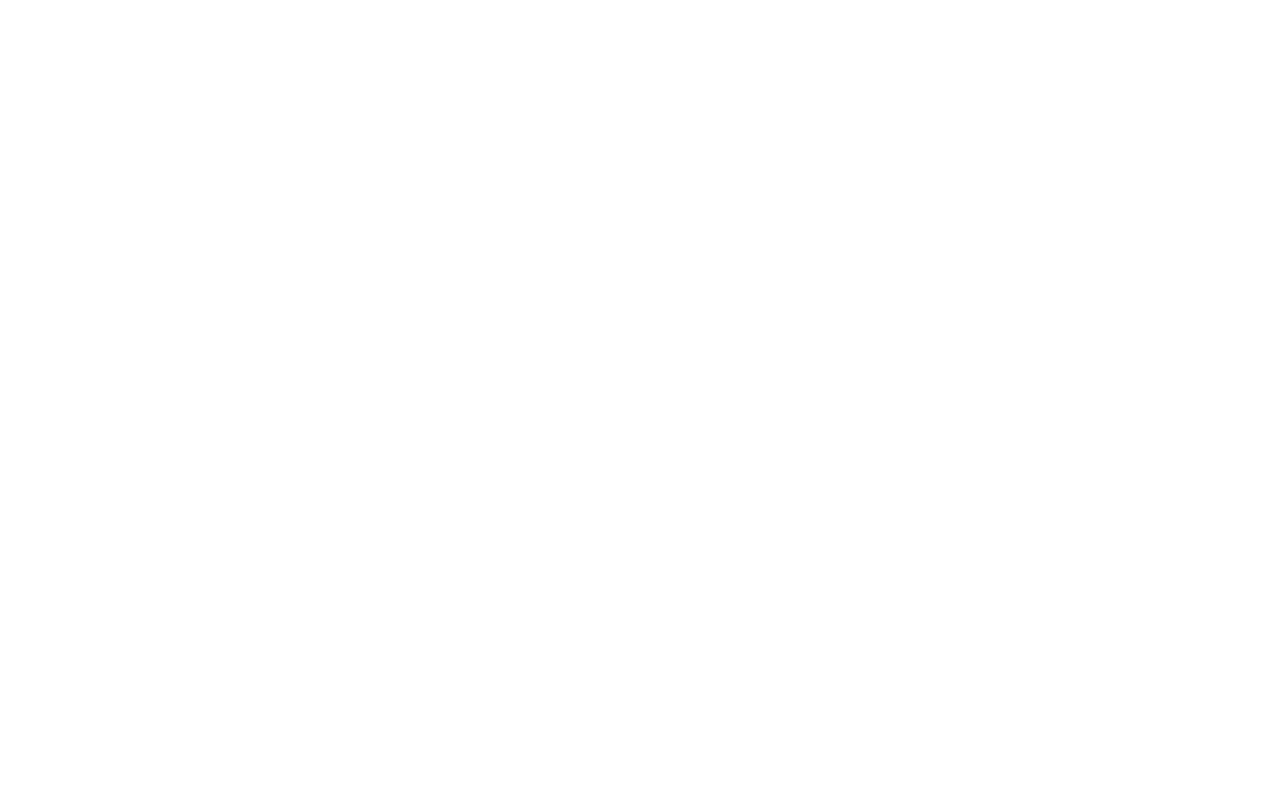
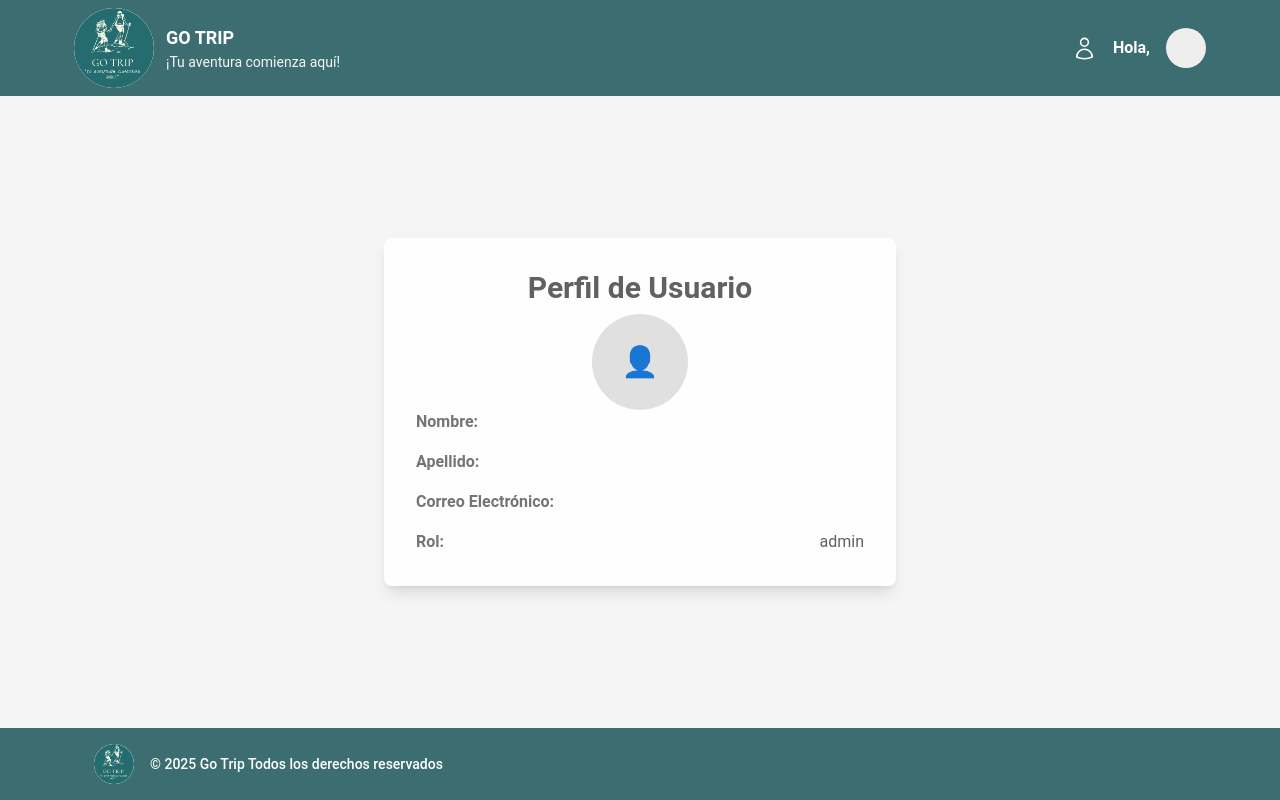
Before and after one commit to drojmont/PY_GRUPO4_FRONT, a React (Vite) app: page /profile in a window 1280 px wide. Before the commit this address had no page. Built offline with nearby package versions, Linux system fonts and the light colour scheme; sample sign-in values are in the browser's storage.

Commit message:
Profile Usuario

```diff
--- a/src/App.jsx
+++ b/src/App.jsx
@@ -19,6 +19,7 @@ import Category from "./Routes/Catogory";
 
 import CategoryForm from "./components/CategoryForm";
 import CategoryList from "./components/CategoryList";
+import Profile from "./views/Auth/Profile";
 
 function App() {
   return (
@@ -29,6 +30,7 @@ function App() {
         <Route path="/Category" element={<Category />} />
         <Route path="/Detail/:id" element={<Detail />} />
         <Route path="/login" element={<Login />} />
+        <Route path="/profile" element={<Profile />} />
         <Route path="/register" element={<Register />} />
         {/* Panel Administrador */}
         <Route path="/administracion" element={<Dashboard />}>
--- a/src/components/Navbar.jsx
+++ b/src/components/Navbar.jsx
@@ -76,7 +76,12 @@ const Navbar = () => {
                 {userLogin?.user?.nombre?.charAt(0)}
               </button>
               {dropdownOpen && (
+
                 <div className="absolute right-0 mt-2 w-48 bg-white shadow-lg rounded-lg py-2">
+                  <a href="/profile" className="flex block w-full text-left px-4 py-2 text-gray-800 hover:bg-gray-100">
+                    <HiOutlineUser size={25} />{" "}
+                    <span className="pl-2">Mi Perfil</span>
+                  </a>
                   <button
                     className="flex block w-full text-left px-4 py-2 text-red-600 hover:bg-red-100"
                     onClick={handleLogout}
--- /dev/null
+++ b/src/views/Auth/Profile.jsx
@@ -0,0 +1,52 @@
+import { useState, useEffect } from 'react';
+
+const Profile = () => {
+  const [userLogin, setUserLogin] = useState(null);
+
+  useEffect(() => {
+    if (localStorage.getItem("userGoTrip")) {
+      setUserLogin(JSON.parse(localStorage.getItem("userGoTrip")));
+    } else {
+      window.location.href = '/';
+    }
+  }, []);
+
+  return (
+    <div className="flex items-center justify-center bg-cover bg-center bg-gray-100"
+                style={{ height: 'calc(100vh - 168px)' }}>
+      <div className="bg-white bg-opacity-90 p-8 rounded-lg shadow-lg w-full max-w-lg">
+        <h2 className="text-3xl font-bold text-center text-gray-700 mb-2">Perfil de Usuario</h2>
+
+        <div className="flex justify-center">
+          <div className="w-24 h-24 rounded-full bg-gray-300 flex items-center justify-center">
+            <span className="text-3xl text-white">👤</span>
+          </div>
+        </div>
+
+        <div className="space-y-4">
+          <div className="flex justify-between">
+            <label className="text-gray-600 font-semibold">Nombre:</label>
+            <span className="text-gray-700">{userLogin?.user.nombre}</span>
+          </div>
+
+          <div className="flex justify-between">
+            <label className="text-gray-600 font-semibold">Apellido:</label>
+            <span className="text-gray-700">{userLogin?.user.apellido}</span>
+          </div>
+
+          <div className="flex justify-between">
+            <label className="text-gray-600 font-semibold">Correo Electrónico:</label>
+            <span className="text-gray-700">{userLogin?.user.correoElectronico}</span>
+          </div>
+
+          <div className="flex justify-between">
+            <label className="text-gray-600 font-semibold">Rol:</label>
+            <span className="text-gray-700">{userLogin?.user.role}</span>
+          </div>
+        </div>
+      </div>
+    </div>
+  );
+};
+
+export default Profile;
```
